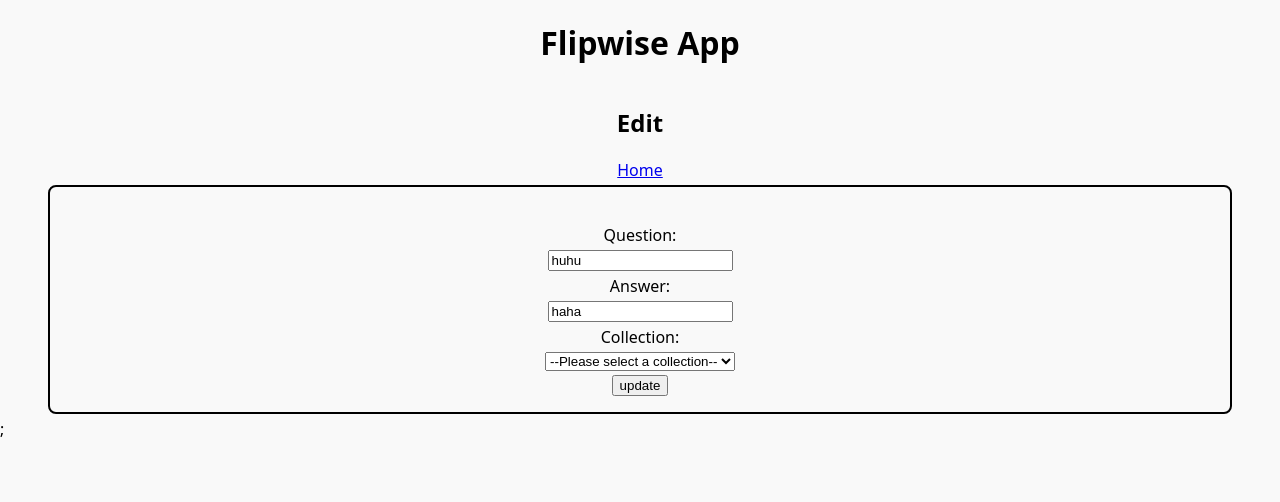
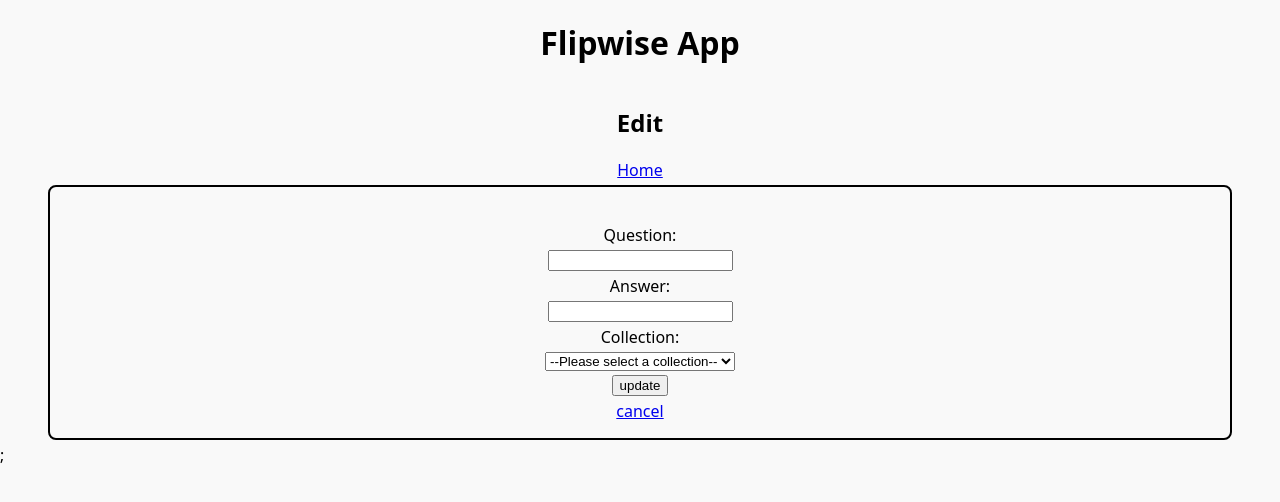
Before and after one commit to TastyCrysis/FlipWise-2.0, a Next.js app: page /edit in a window 1280 px wide. Shown: the top 502 px of the page. Built offline with nearby package versions, Linux system fonts and the light colour scheme.

Commit message:
Add cacel link

```diff
--- a/components/FlashcardForm.js
+++ b/components/FlashcardForm.js
@@ -1,5 +1,6 @@
 import { collections } from "@/lib/db/collections";
 import styled from "styled-components";
+import Link from "next/link";
 
 const StyledForm = styled.form`
   display: flex;
@@ -66,6 +67,7 @@
           ))}
         </select>
         <button type="submit">{initialValues ? "update" : "create"}</button>
+        {initialValues && <Link href="/">cancel</Link>}
       </StyledForm>
     </Container>
   );
--- a/components/UpdateFlashcard.js
+++ b/components/UpdateFlashcard.js
@@ -1,4 +1,3 @@
-import { flashcards } from "@/lib/db/flashcards";
 import FlashcardForm from "./FlashcardForm";
 
 export default function UpdateFlashcard({ handleUpdateFlashcard, flashcard }) {
@@ -7,8 +6,8 @@
       <FlashcardForm
         onSubmit={handleUpdateFlashcard}
         initialValues={{
-          question: flashcard?.question || "huhu",
-          answer: flashcard?.answer || "haha",
+          question: flashcard?.question || "",
+          answer: flashcard?.answer || "",
           collectionId: flashcard?.collectionId || "",
           id: flashcard?.id || "",
         }}
```
